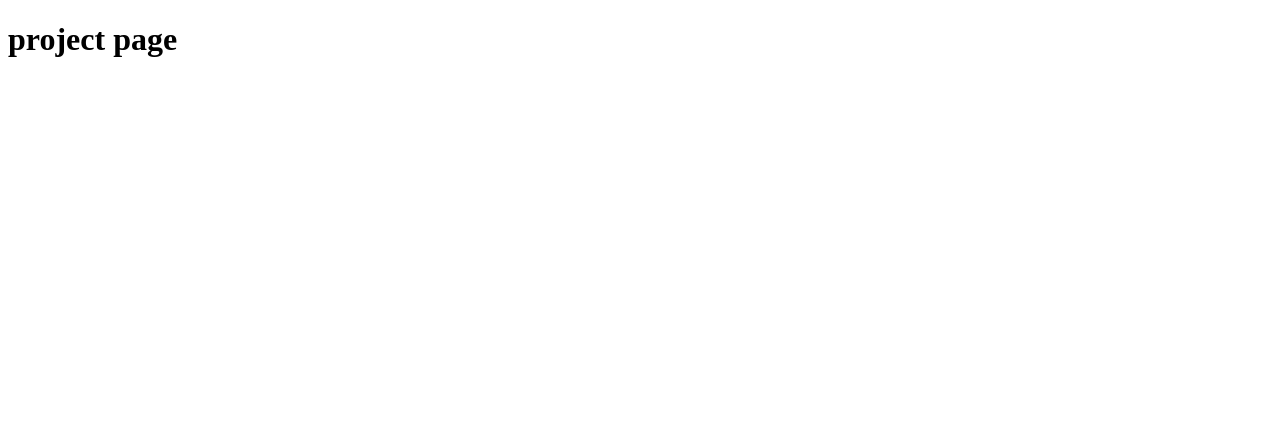
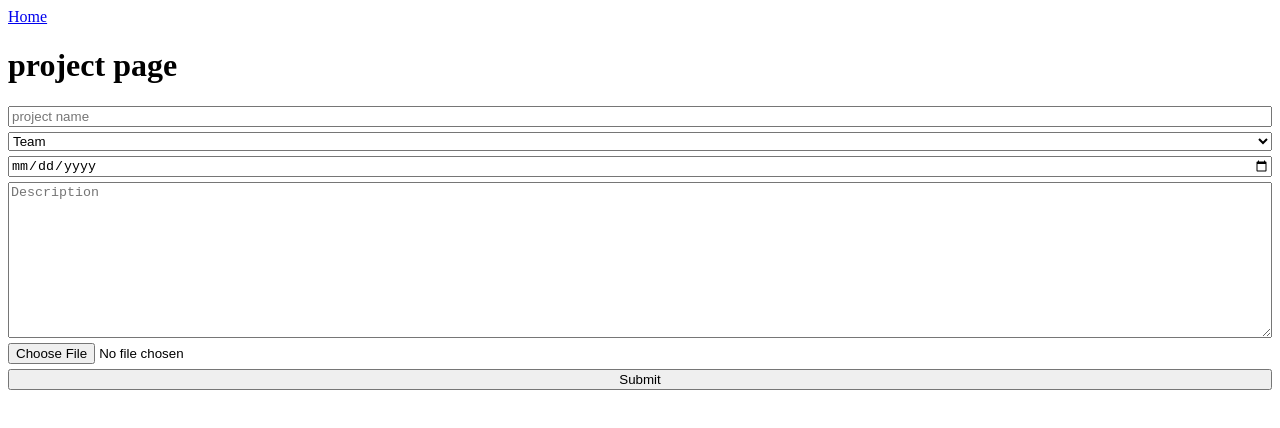
Before and after one commit to sanjiwaniDewi/react-mini-project, a React (Vite) app: page /project/new-project in a window 1280 px wide. Shown: the top 428 px of the page. Built offline with nearby package versions, Linux system fonts and the light colour scheme; sample sign-in values are in the browser's storage.

Commit message:
fix: cannot show  project route children

```diff
--- a/src/routes/routes.jsx
+++ b/src/routes/routes.jsx
@@ -27,12 +27,25 @@ const routeslist = [
     },
     {
         path: "/project",
-        element: (
-            <ProtectedRoute>
-                <Project />
-            </ProtectedRoute>
-        ),
-        children: [{ path: "new-project", element: <NewProject /> }],
+
+        children: [
+            {
+                element: (
+                    <ProtectedRoute>
+                        <Project />
+                    </ProtectedRoute>
+                ),
+                index: true,
+            },
+            {
+                path: "new-project",
+                element: (
+                    <ProtectedRoute>
+                        <NewProject />{" "}
+                    </ProtectedRoute>
+                ),
+            },
+        ],
     },
     {
         path: "/team",
@@ -46,6 +59,15 @@ const routeslist = [
         path: "/leader-detail/:id",
         element: <LeaderDetail />,
     },
+
+    // {
+    //     path: "/new-project",
+    //     element: (
+    //         <ProtectedRoute>
+    //             <NewProject />{" "}
+    //         </ProtectedRoute>
+    //     ),
+    // },
 ];
 
 export default routeslist;
```
